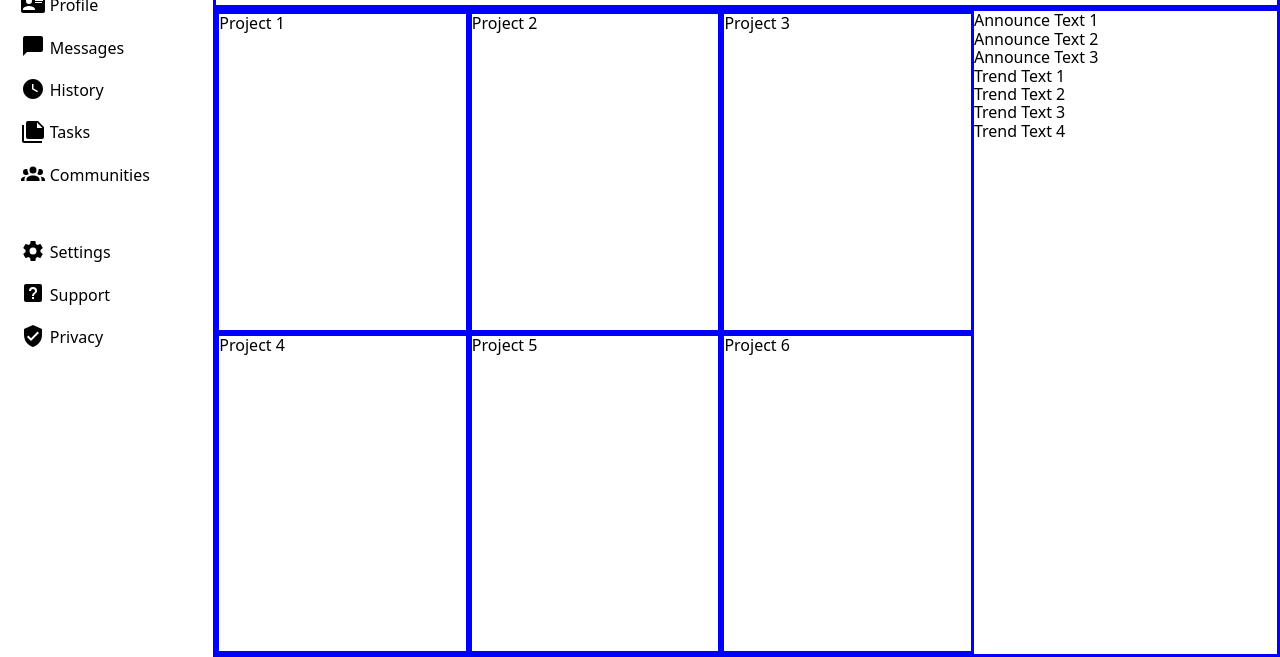
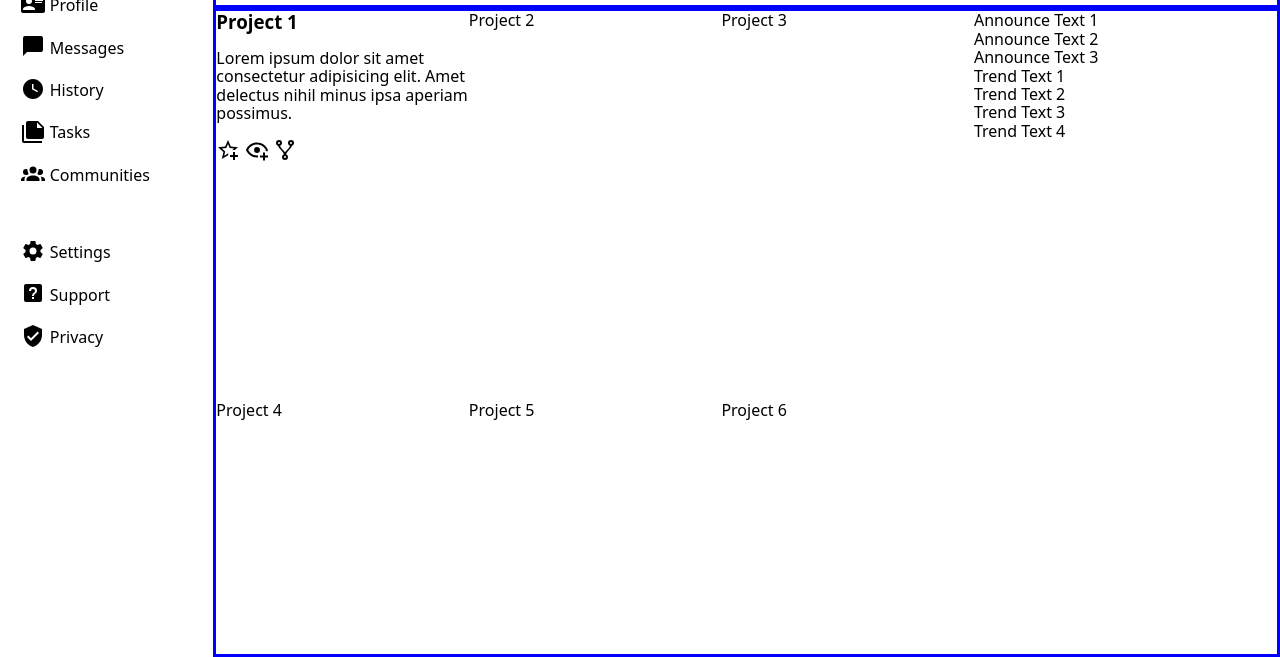
Before and after one commit to EmbryonicDev/07-admin-dashboard, a plain HTML site: page index.html in a window 1280 px wide. Shown: the part 143-800 px from the top of the page. Drawn offline with Linux system fonts and the light colour scheme.

Commit message:
add heading, paragraph & icons to 1st project
remove projectWrapper children classes

```diff
--- a/index.html
+++ b/index.html
@@ -66,12 +66,20 @@
     </div>
     <div class="mainWrapper">
       <div class="projectWrapper">
-        <div class="projectBox">Project 1</div>
-        <div class="projectBox">Project 2</div>
-        <div class="projectBox">Project 3</div>
-        <div class="projectBox">Project 4</div>
-        <div class="projectBox">Project 5</div>
-        <div class="projectBox">Project 6</div>
+        <div>
+          <h3>Project 1</h3>
+          <p>Lorem ipsum dolor sit amet consectetur adipisicing elit. Amet delectus nihil minus ipsa aperiam possimus.</p>
+          <div>
+            <img src="./images/favorite.svg" alt="favorite-icon">
+            <img src="./images/viewed.svg" alt="viewed-icon">
+            <img src="./images/shared.svg" alt="shared-icon">
+          </div>
+        </div>
+        <div>Project 2</div>
+        <div>Project 3</div>
+        <div>Project 4</div>
+        <div>Project 5</div>
+        <div>Project 6</div>
       </div>
       <div>
         <div class="mainRightWrapper">
```
